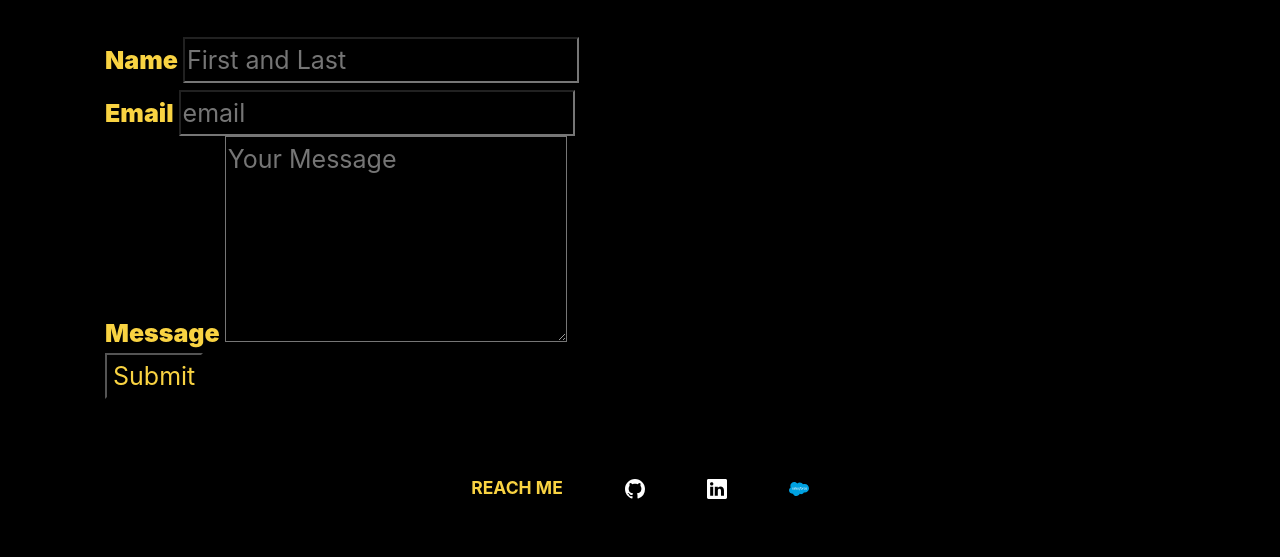
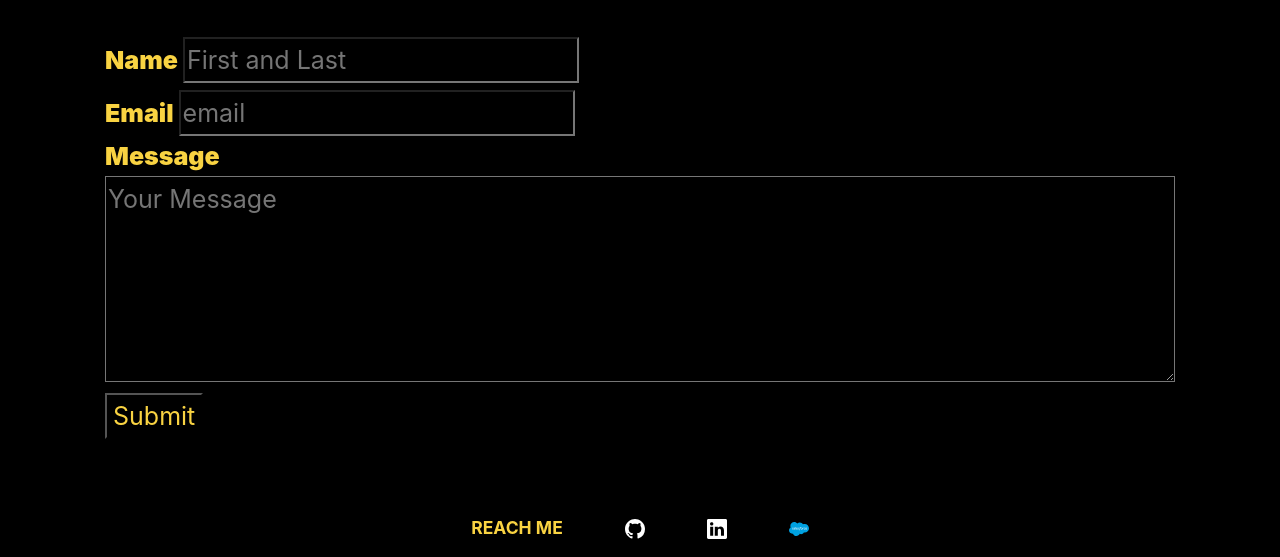
Before and after one commit to rocky-recon/Portfolio, a plain HTML site: page index.html in a window 1280 px wide. Shown: the part 2021-2578 px from the top of the page. Before the commit the page ends 2538 px from the top, so only its background shows below. Drawn offline with nearby package versions, Linux system fonts and the light colour scheme.

Commit message:
updated message box

```diff
--- a/Styles/styles.css
+++ b/Styles/styles.css
@@ -86,3 +86,7 @@ body {
 .padL {
   margin-right: 1rem;
 }
+
+#message {
+  width: 100%;
+}
```
